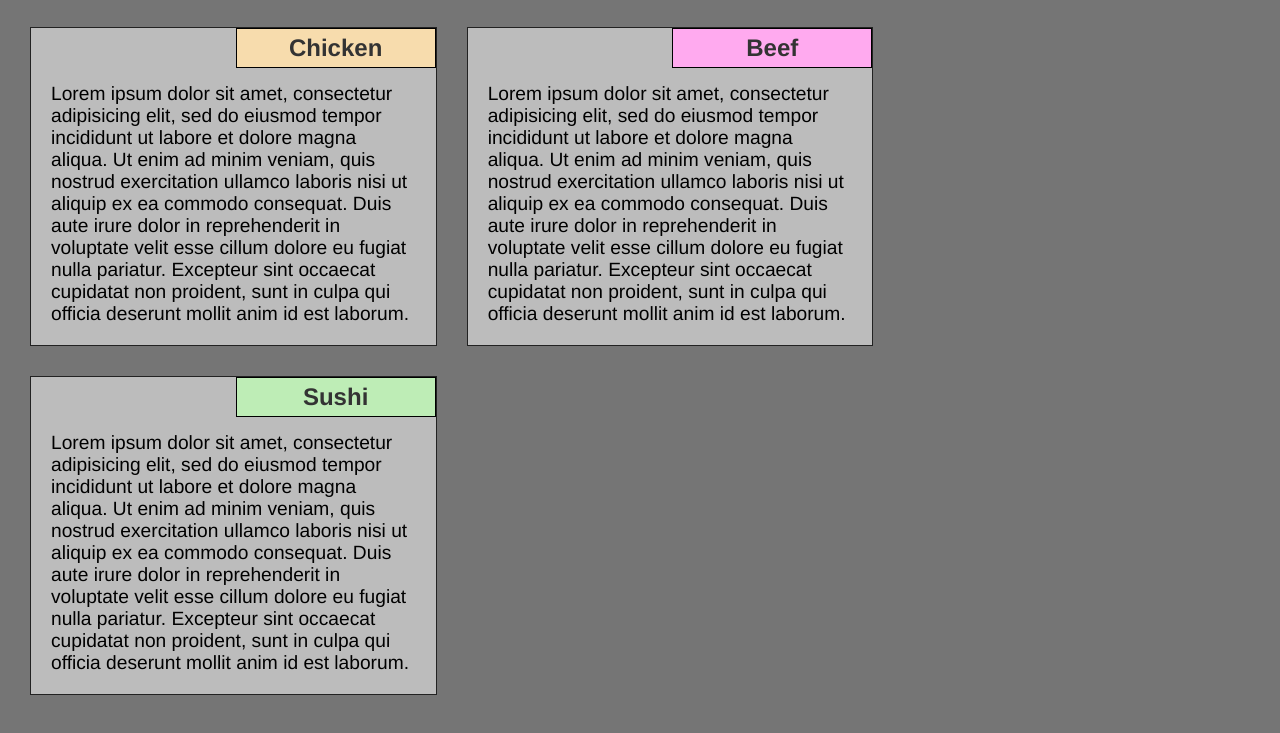
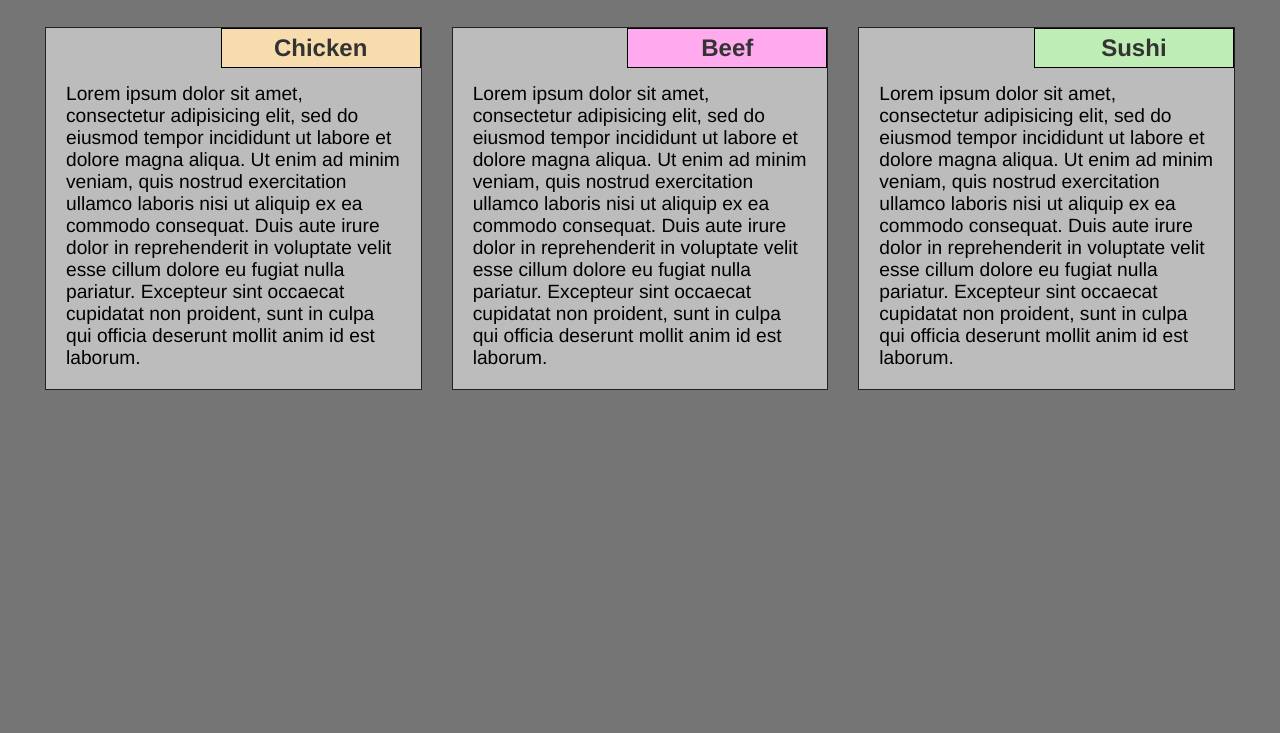
Before and after one commit to priyankanm/html-test, a plain HTML site: page module2-solution/index.html in a window 1280 px wide. Shown: the part 101-834 px from the top of the page. After the commit the page ends 800 px from the top, so only its background shows below. Drawn offline with Linux system fonts and the light colour scheme.

Commit message:
My Module 2 Solution

```diff
--- a/module2-solution/css/style.css
+++ b/module2-solution/css/style.css
@@ -44,13 +44,18 @@ p {
   margin-top:35px;
 }
 
-section {
+section div{
   border:1px solid #222222;
   background: #BCBCBC;
   margin-bottom:30px;
-  margin-right:30px;
+  margin-left:15px;
+  margin-right:15px;
   float:left;
   position:relative;
+}
+section:nth-child(3n) div{
+
+
 }
 
 
--- a/module2-solution/index.html
+++ b/module2-solution/index.html
@@ -8,7 +8,8 @@
 
 	<h1>Our Menu </h1>
 	<div class="row">
-		<section id="chicken" class="col-lg-4 col-md-6 col-sm-12">
+		<section class="col-lg-4 col-md-6 col-sm-12">
+			<div id="chicken">
 			<h2>Chicken</h2>
 			<p>Lorem ipsum dolor sit amet, consectetur adipisicing elit, sed do eiusmod
 			tempor incididunt ut labore et dolore magna aliqua. Ut enim ad minim veniam,
@@ -16,8 +17,10 @@
 			consequat. Duis aute irure dolor in reprehenderit in voluptate velit esse
 			cillum dolore eu fugiat nulla pariatur. Excepteur sint occaecat cupidatat non
 			proident, sunt in culpa qui officia deserunt mollit anim id est laborum.</p>
+			</div>
 		</section>
-		<section id="beef" class="col-lg-4 col-md-6 col-sm-12">
+		<section class="col-lg-4 col-md-6 col-sm-12">
+			<div id="beef">
 			<h2>Beef</h2>
 			<p>Lorem ipsum dolor sit amet, consectetur adipisicing elit, sed do eiusmod
 			tempor incididunt ut labore et dolore magna aliqua. Ut enim ad minim veniam,
@@ -25,8 +28,10 @@
 			consequat. Duis aute irure dolor in reprehenderit in voluptate velit esse
 			cillum dolore eu fugiat nulla pariatur. Excepteur sint occaecat cupidatat non
 			proident, sunt in culpa qui officia deserunt mollit anim id est laborum. </p>
+			</div>
 		</section>
-		<section id="sushi" class="col-lg-4 col-md-12 col-sm-12">
+		<section class="col-lg-4 col-md-12 col-sm-12">
+			<div id="sushi">
 			<h2>Sushi</h2>
 			<p>Lorem ipsum dolor sit amet, consectetur adipisicing elit, sed do eiusmod
 			tempor incididunt ut labore et dolore magna aliqua. Ut enim ad minim veniam,
@@ -34,6 +39,7 @@
 			consequat. Duis aute irure dolor in reprehenderit in voluptate velit esse
 			cillum dolore eu fugiat nulla pariatur. Excepteur sint occaecat cupidatat non
 			proident, sunt in culpa qui officia deserunt mollit anim id est laborum.</p>
+			</div>
 		</section>
 	</div>
 
```
